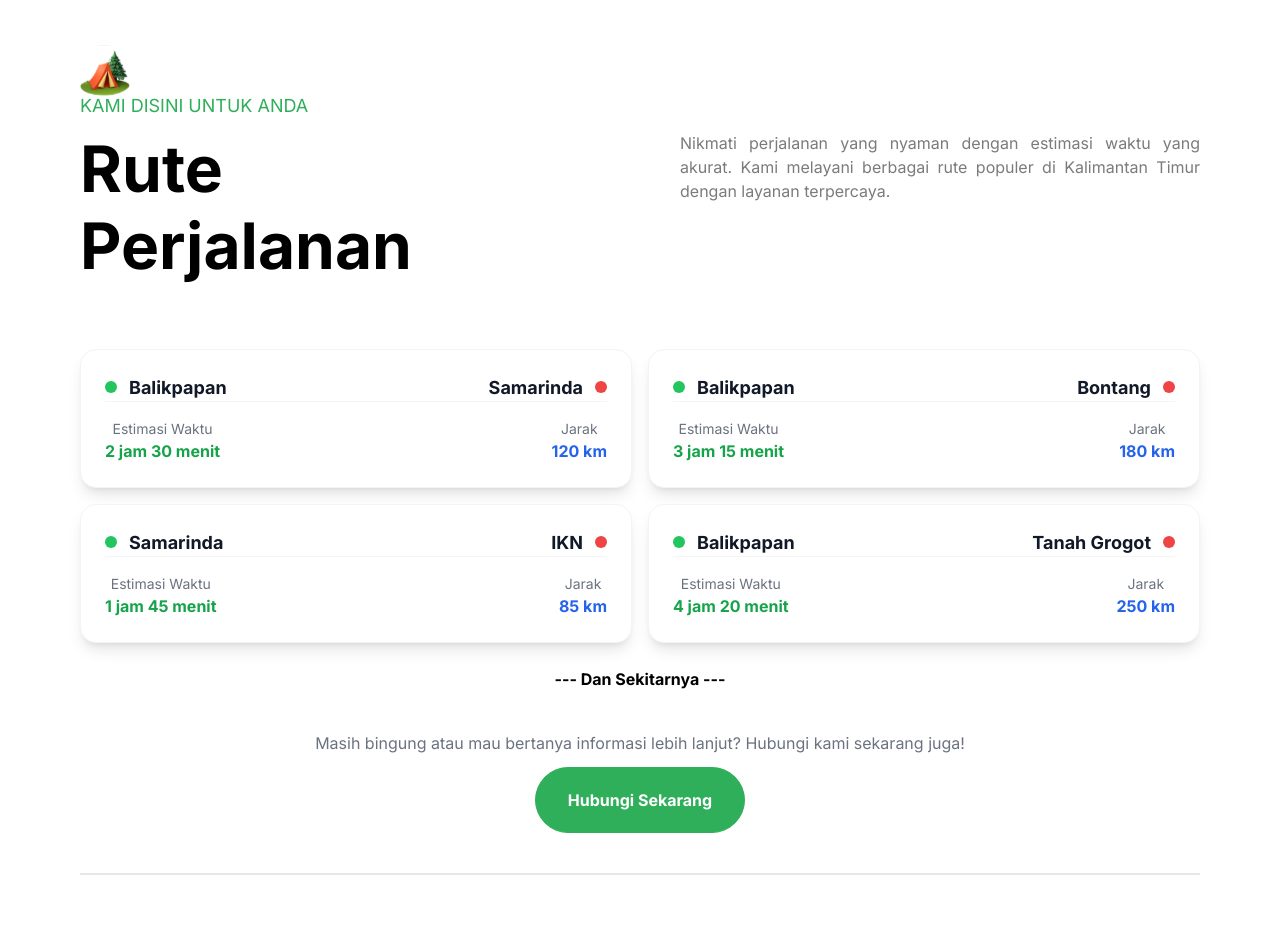
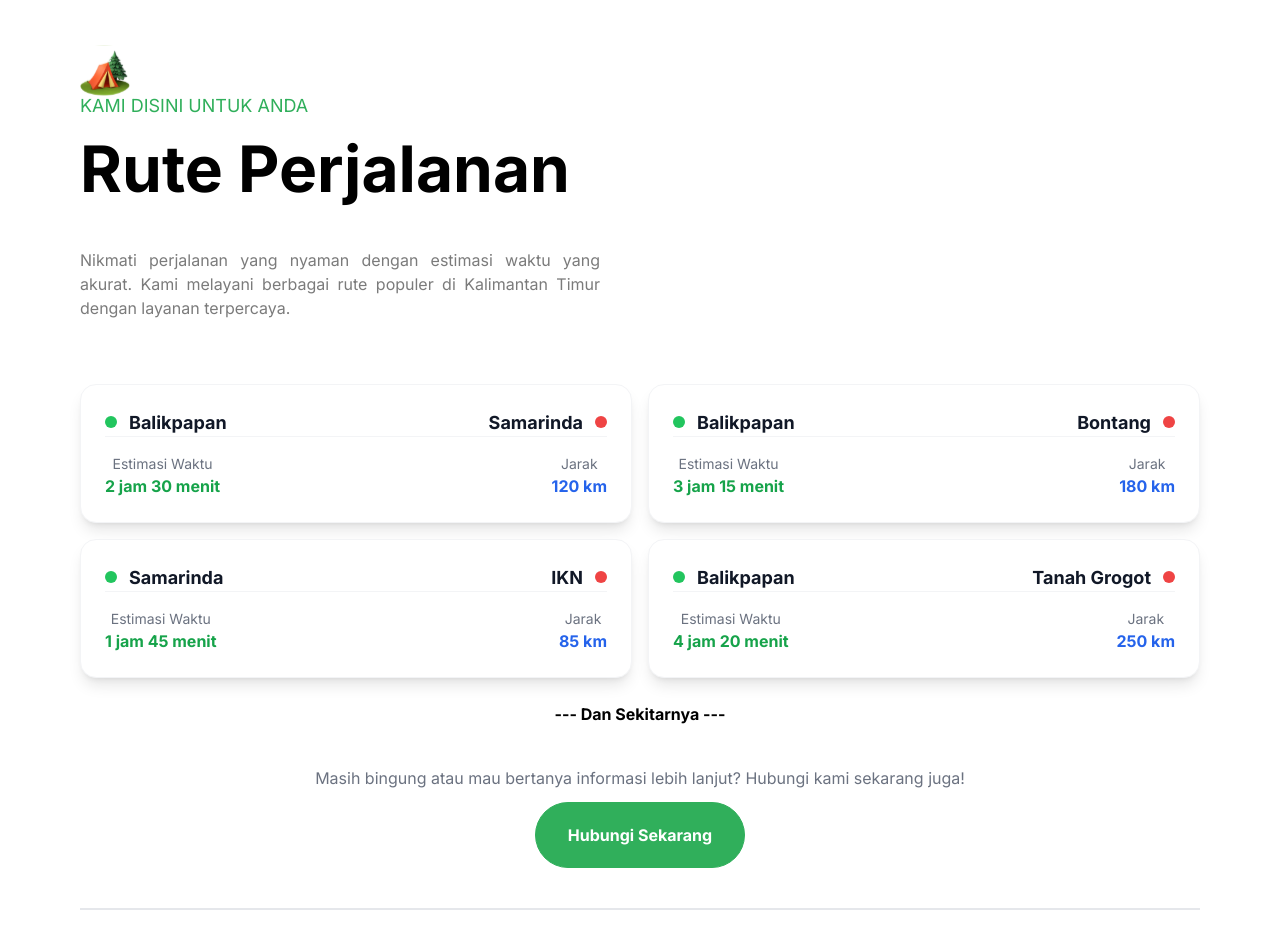
Before and after one commit to Rothiii/fe-rentalmobil, a Next.js app: page / in a window 1280 px wide. Shown: the part 2240-3168 px from the top of the page. Built offline with nearby package versions, Linux system fonts and the light colour scheme.

Commit message:
adjust max width of tittle

```diff
--- a/components/Guide.tsx
+++ b/components/Guide.tsx
@@ -13,8 +13,8 @@ const Guide = () => {
         <p className="uppercase regular-18 -mt-1 mb-3 text-green-50">
           Kami disini untuk Anda
         </p>
-        <div className="flex flex-wrap justify-between gap-5 lg:gap-10">
-          <h2 className="bold-40 lg:bold-64 xl:max-w-[390px]">
+        <div className="flex flex-col flex-wrap justify-between gap-5 lg:gap-10">
+          <h2 className="bold-40 lg:bold-64">
             Rute Perjalanan
           </h2>
           <p className="regular-16 text-gray-30 xl:max-w-[520px] text-justify">
```
